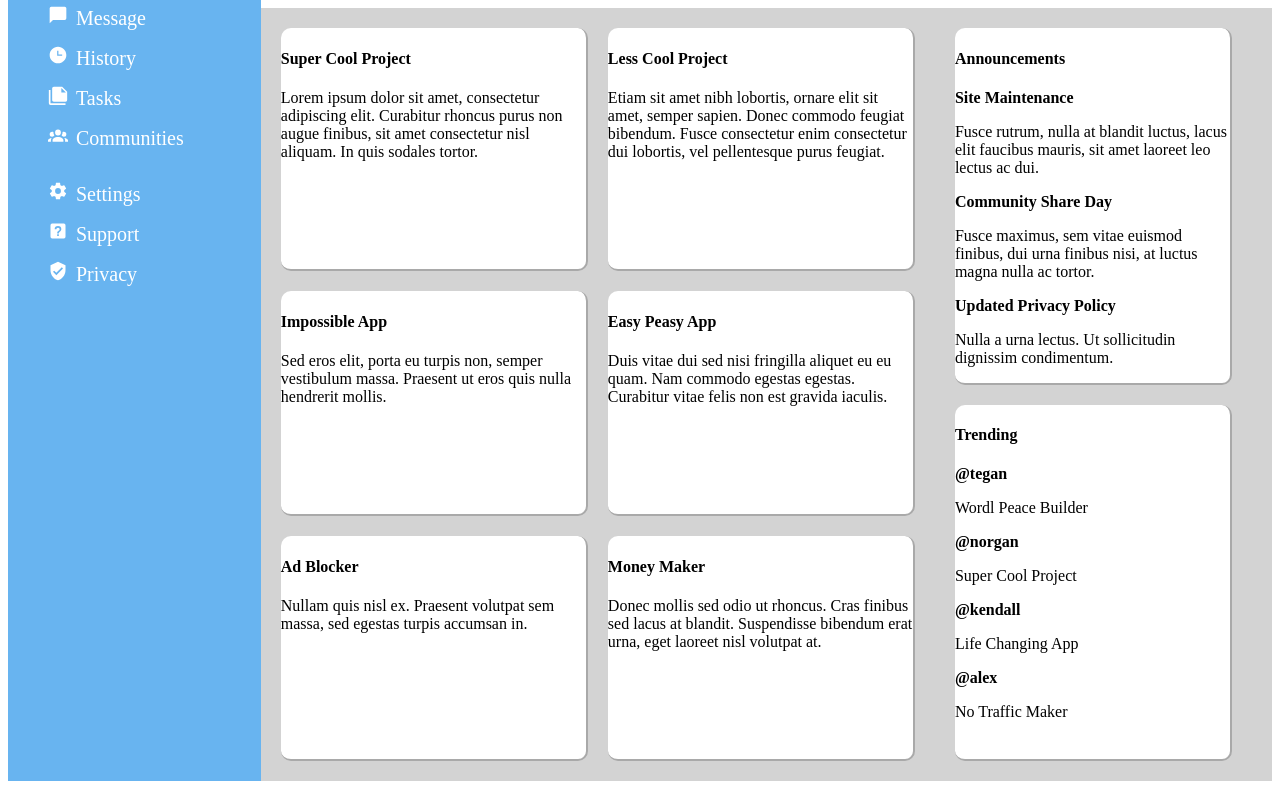
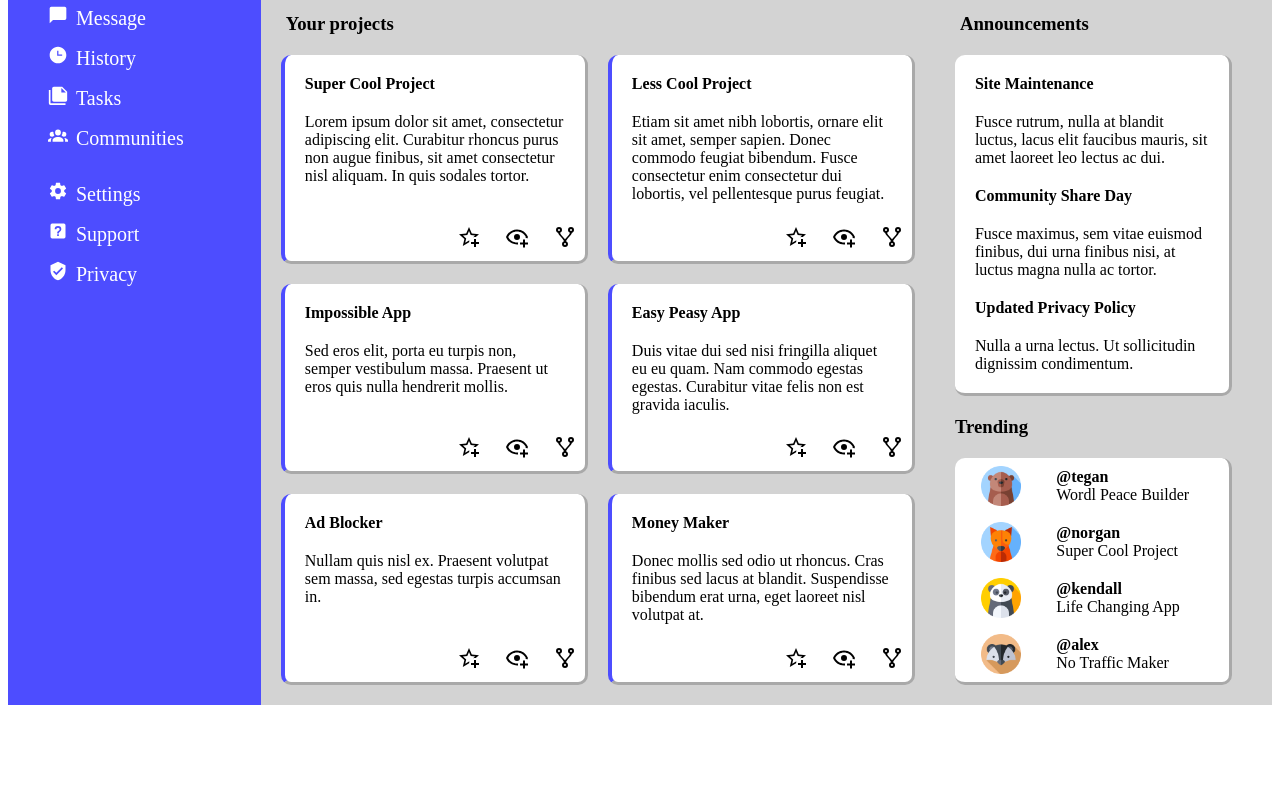
Before and after one commit to Skraevern/admin-dashboard, a plain HTML site: page index.html in a window 1280 px wide. Shown: the part 193-982 px from the top of the page. After the commit the page ends 906 px from the top, so only its background shows below. Drawn offline with Linux system fonts and the light colour scheme.

Commit message:
Main card area styling

```diff
--- a/index.html
+++ b/index.html
@@ -88,22 +88,37 @@
         </div>
       </div>
       <main>
+        <div class="card-top">
+          <h3>Your projects</h3>
+          <h3>Announcements</h3>
+        </div>
+        <div class="main-container">
           <div class="card-container">
             <div class="card">
               <h4>Super Cool Project</h4>
               <p>
-              Lorem ipsum dolor sit amet, consectetur adipiscing elit. Curabitur
-              rhoncus purus non augue finibus, sit amet consectetur nisl
-              aliquam. In quis sodales tortor.
+                Lorem ipsum dolor sit amet, consectetur adipiscing elit.
+                Curabitur rhoncus purus non augue finibus, sit amet consectetur
+                nisl aliquam. In quis sodales tortor.
               </p>
+              <div class="card-buttons-container">
+                <img src="./img/fave.svg" alt="" />
+                <img src="./img/watch.svg" alt="" />
+                <img src="./img/fork.svg" alt="" />
+              </div>
             </div>
             <div class="card">
               <h4>Less Cool Project</h4>
               <p>
-              Etiam sit amet nibh lobortis, ornare elit sit amet, semper sapien.
-              Donec commodo feugiat bibendum. Fusce consectetur enim consectetur
-              dui lobortis, vel pellentesque purus feugiat.
+                Etiam sit amet nibh lobortis, ornare elit sit amet, semper
+                sapien. Donec commodo feugiat bibendum. Fusce consectetur enim
+                consectetur dui lobortis, vel pellentesque purus feugiat.
               </p>
+              <div class="card-buttons-container">
+                <img src="./img/fave.svg" alt="" />
+                <img src="./img/watch.svg" alt="" />
+                <img src="./img/fork.svg" alt="" />
+              </div>
             </div>
             <div class="card">
               <h4>Impossible App</h4>
@@ -111,13 +126,24 @@
                 Sed eros elit, porta eu turpis non, semper vestibulum massa.
                 Praesent ut eros quis nulla hendrerit mollis.
               </p>
+              <div class="card-buttons-container">
+                <img src="./img/fave.svg" alt="" />
+                <img src="./img/watch.svg" alt="" />
+                <img src="./img/fork.svg" alt="" />
+              </div>
             </div>
             <div class="card">
               <h4>Easy Peasy App</h4>
               <p>
-              Duis vitae dui sed nisi fringilla aliquet eu eu quam. Nam commodo
-              egestas egestas. Curabitur vitae felis non est gravida iaculis.
+                Duis vitae dui sed nisi fringilla aliquet eu eu quam. Nam
+                commodo egestas egestas. Curabitur vitae felis non est gravida
+                iaculis.
               </p>
+              <div class="card-buttons-container">
+                <img src="./img/fave.svg" alt="" />
+                <img src="./img/watch.svg" alt="" />
+                <img src="./img/fork.svg" alt="" />
+              </div>
             </div>
             <div class="card">
               <h4>Ad Blocker</h4>
@@ -125,6 +151,11 @@
                 Nullam quis nisl ex. Praesent volutpat sem massa, sed egestas
                 turpis accumsan in.
               </p>
+              <div class="card-buttons-container">
+                <img src="./img/fave.svg" alt="" />
+                <img src="./img/watch.svg" alt="" />
+                <img src="./img/fork.svg" alt="" />
+              </div>
             </div>
             <div class="card">
               <h4>Money Maker</h4>
@@ -133,16 +164,19 @@
                 blandit. Suspendisse bibendum erat urna, eget laoreet nisl
                 volutpat at.
               </p>
+              <div class="card-buttons-container">
+                <img src="./img/fave.svg" alt="" />
+                <img src="./img/watch.svg" alt="" />
+                <img src="./img/fork.svg" alt="" />
+              </div>
             </div>
           </div>
           <div class="sidebar-right">
             <div class="announcements-container">
-            <h4>Announcements</h4>
-
               <p><strong>Site Maintenance</strong></p>
               <p>
-              Fusce rutrum, nulla at blandit luctus, lacus elit faucibus mauris,
-              sit amet laoreet leo lectus ac dui.
+                Fusce rutrum, nulla at blandit luctus, lacus elit faucibus
+                mauris, sit amet laoreet leo lectus ac dui.
               </p>
               <p><strong>Community Share Day</strong></p>
               <p>
@@ -152,16 +186,29 @@
               <p><strong>Updated Privacy Policy</strong></p>
               <p>Nulla a urna lectus. Ut sollicitudin dignissim condimentum.</p>
             </div>
+            <h3>Trending</h3>
             <div class="trending-container">
-            <h4>Trending</h4>
+              <img class="trending-avatar" src="./img/bear.png" alt="" />
+              <div class="comment-container">
                 <p><strong>@tegan</strong></p>
                 <p>Wordl Peace Builder</p>
+              </div>
+              <img class="trending-avatar" src="./img/dog.png" alt="" />
+              <div class="comment-container">
                 <p><strong>@norgan</strong></p>
                 <p>Super Cool Project</p>
+              </div>
+              <img class="trending-avatar" src="./img/panda.png" alt="" />
+              <div class="comment-container">
                 <p><strong>@kendall</strong></p>
                 <p>Life Changing App</p>
+              </div>
+              <img class="trending-avatar" src="./img/weasel.png" alt="" />
+              <div class="comment-container">
                 <p><strong>@alex</strong></p>
                 <p>No Traffic Maker</p>
+              </div>
+            </div>
           </div>
         </div>
       </main>
--- a/style.css
+++ b/style.css
@@ -8,7 +8,7 @@
 .sidebar-left {
   grid-column: 1 / 2;
   grid-row: 1 / 3;
-  background-color: rgb(104, 180, 240);
+  background-color: rgba(50, 50, 255, 0.868);
   color: white;
 }
 .sidebar-heading {
@@ -103,7 +103,7 @@ input {
   border-radius: 10px;
   align-self: center;
   justify-self: center;
-  background-color: rgb(104, 180, 240);
+  background-color: rgba(50, 50, 255, 0.868);
   color: white;
   border: 0px;
 }
@@ -112,12 +112,21 @@ input {
 }
 
 /* Main */
-main {
+.card-top {
+  display: grid;
+  grid-template-columns: 2fr 1fr;
+  background-color: lightgray;
+}
+.card-top > h3 {
+  margin: 20px auto 0px 25px;
+}
+.main-container {
   grid-column: 2 / 3;
   grid-row: 2 / 3;
   display: grid;
   grid-template-columns: repeat(1, 2fr) repeat(1, 1fr);
 }
+
 .card-container {
   grid-column: 1 / 2;
   grid-row: 1 / 3;
@@ -130,8 +139,23 @@ main {
 .card {
   background-color: white;
   border-radius: 10px;
-  border-right: 2px solid darkgray;
-  border-bottom: 2px solid darkgray;
+  border-right: 3px solid darkgray;
+  border-bottom: 3px solid darkgray;
+  border-left: 4px solid rgba(50, 50, 255, 0.868);
+  position: relative;
+}
+.card > h4,
+.card > p {
+  margin: 20px 20px 0px 20px;
+}
+.card-buttons-container {
+  position: absolute;
+  bottom: 8px;
+  right: 8px;
+}
+
+.card-buttons-container > img {
+  padding-left: 20px;
 }
 
 /* Sidebar right */
@@ -140,26 +164,49 @@ main {
   grid-row: 1 / 3;
   display: grid;
   grid-template-columns: 1fr;
-  grid-template-rows: repeat(2, 1fr);
   gap: 20px;
   background-color: lightgray;
   padding: 20px 40px 20px 20px;
 }
+.sidebar-right > h3 {
+  margin: 0px;
+}
+.announcements-container > p {
+  margin: 20px;
+}
+.trending-container {
+  display: grid;
+  grid-template-columns: 1fr 2fr;
+}
+.trending-avatar {
+  height: 40px;
+  justify-self: center;
+  align-self: center;
+}
+.comment-container {
+  padding: 10px;
+}
+.comment-container > p {
+  margin: 0px;
+  padding: 0px;
+}
 .sidebar-right > div {
   background-color: white;
   border-radius: 10px;
-  border-right: 2px solid darkgray;
-  border-bottom: 2px solid darkgray;
+  border-right: 3px solid darkgray;
+  border-bottom: 3px solid darkgray;
 }
 /* Functions */
 
 .header-bottom > img:hover,
 .header-bottom-right > button:hover,
-.header-icon:hover {
+.header-icon:hover,
+.card-buttons-container > img:hover {
   cursor: pointer;
 }
 .header-bottom > img:active,
 .header-icon:active,
-.header-bottom-right > button:active {
+.header-bottom-right > button:active,
+.card-buttons-container > img:active {
   margin-top: 3px;
 }
```
Lines whose indentation alone changed are shown as unchanged.
